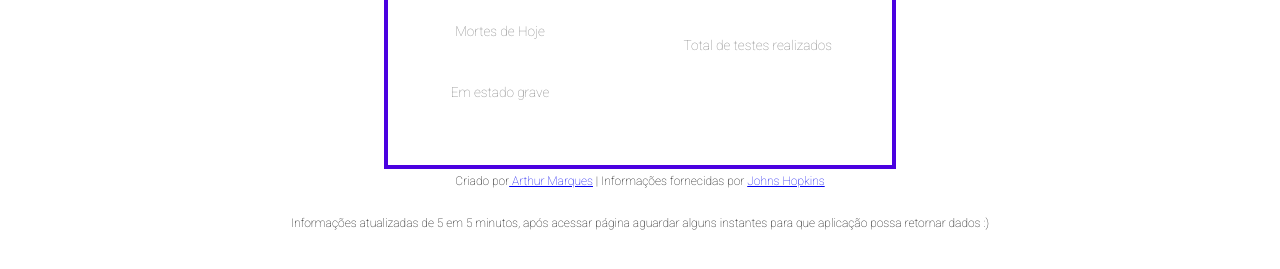
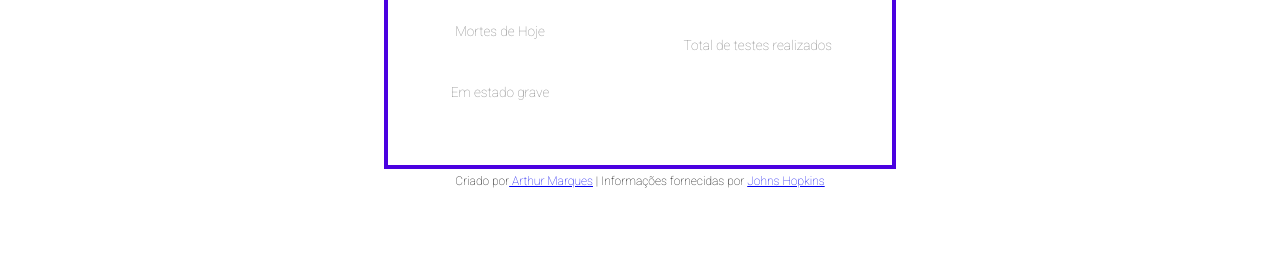
Before and after one commit to Arthurmarquesm/covid19rastreio, a plain HTML site: page index.html in a window 1280 px wide. Shown: the part 365-634 px from the top of the page. Drawn offline with Linux system fonts and the light colour scheme; no server answers.

Commit message:
Update index.html

```diff
--- a/index.html
+++ b/index.html
@@ -35,6 +35,5 @@
 </div>
 </div>
     <h1 class="footer">Criado por<a href="https://www.linkedin.com/in/arthur-marques-a39936148/" target="_blank"> Arthur Marques</a> | Informações fornecidas por <a href="https://systems.jhu.edu/research/public-health/ncov/" target="_blank"> Johns Hopkins</a></h1><br>
-    <h1 class="footer">Informações atualizadas de 5 em 5 minutos, após acessar página aguardar alguns instantes para que aplicação possa retornar dados :)</h1>
 </body>
 </html>
```
